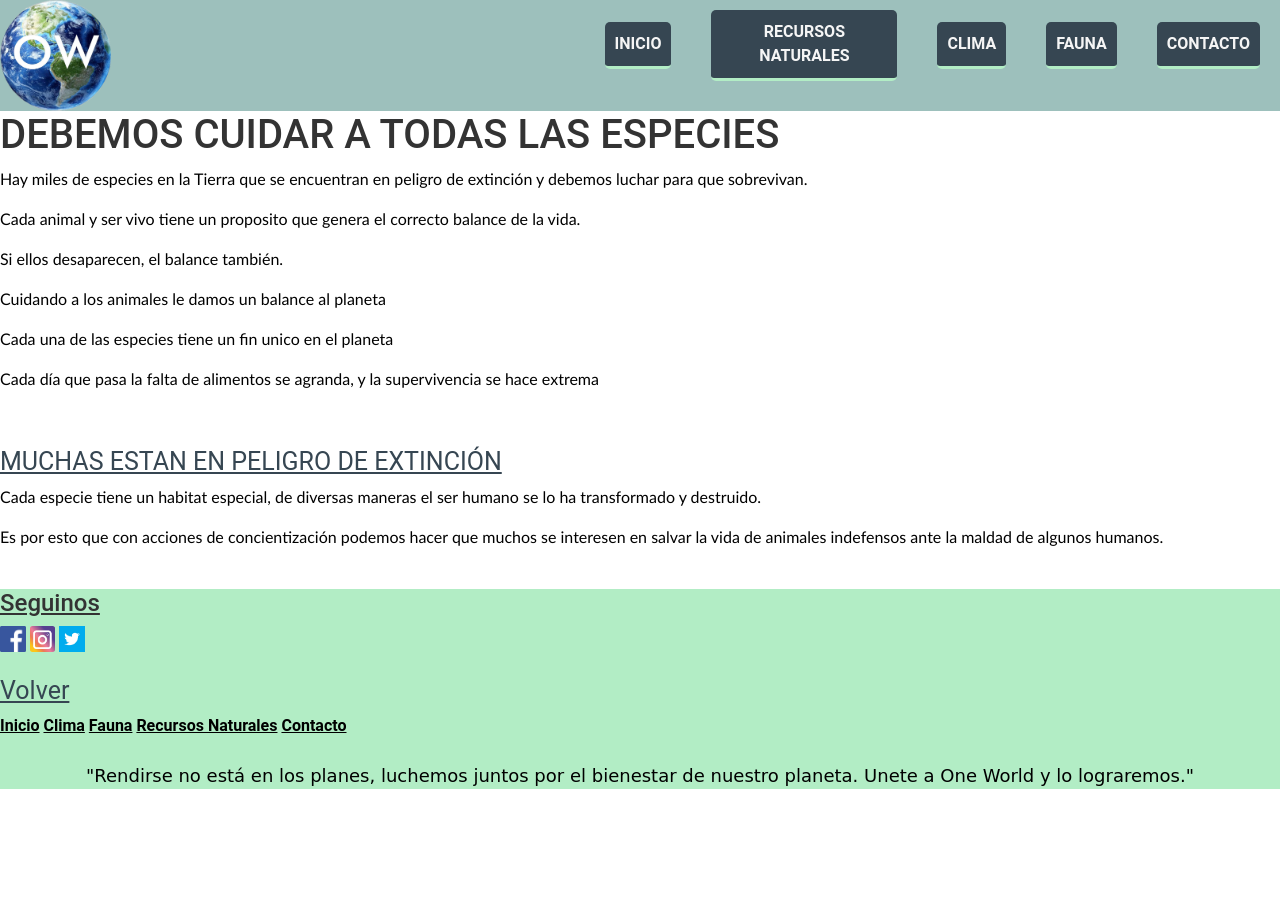
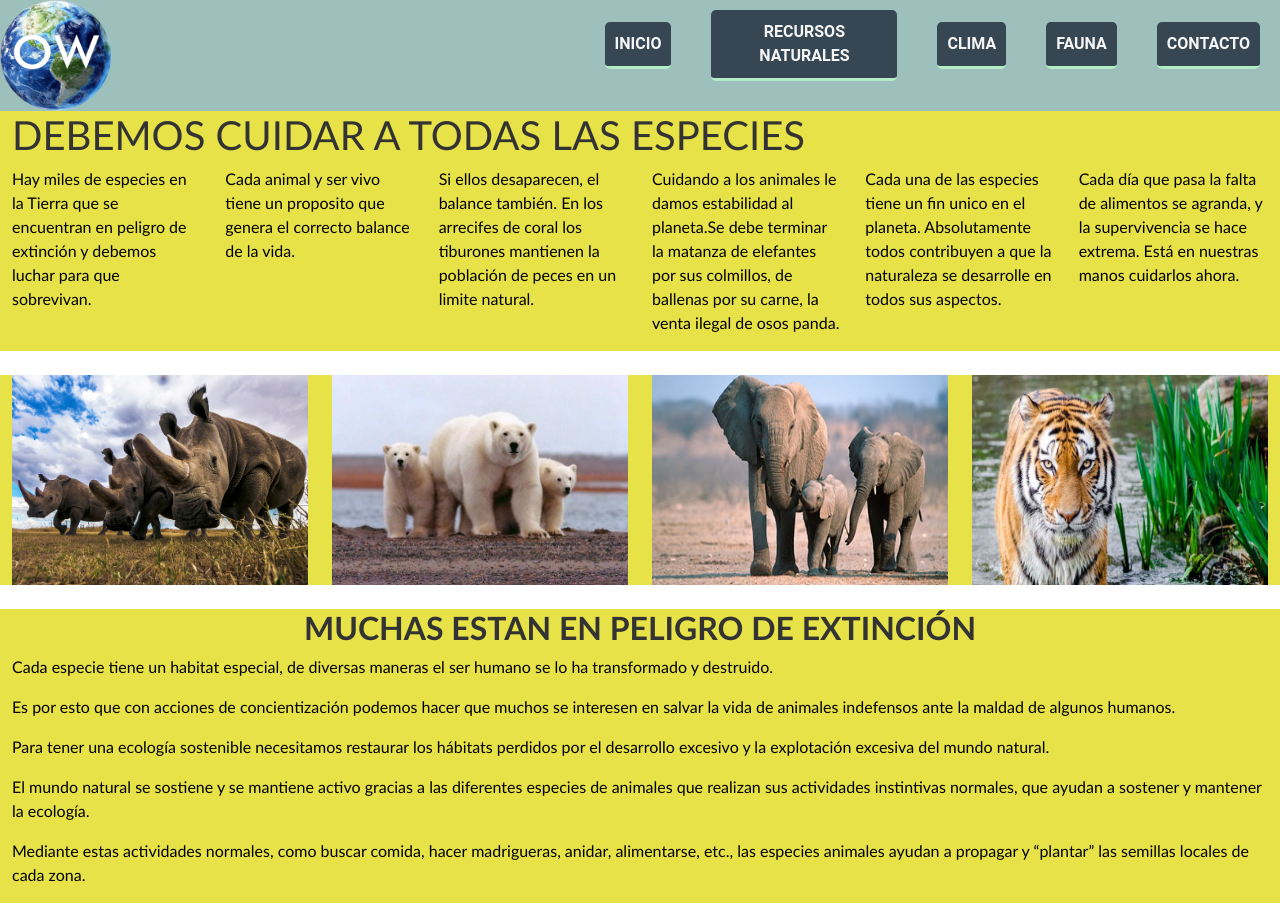
Before and after one commit to ramiromp4/Avances-de-proyecto-final, a website: page html/fauna.html in a window 1280 px wide. Shown: the top 906 px of the page. Before the commit the page ends 805 px from the top, so only its background shows below. Drawn offline with nearby package versions, Linux system fonts and the light colour scheme.

Commit message:
algunos detalles mas

```diff
--- a/html/fauna.html
+++ b/html/fauna.html
@@ -28,25 +28,51 @@
             <li><a href="contacto.html">CONTACTO</a></li>
         </ul>
     </header>
-    <main>
+    <main class="container-fluid">
         <h1>DEBEMOS CUIDAR A TODAS LAS ESPECIES</h1>
-        <p>Hay miles de especies en la Tierra que se encuentran en peligro de extinción y debemos luchar para que
-            sobrevivan.</p>
-        <p>Cada animal y ser vivo tiene un proposito que genera el correcto balance de la vida.</p>
-        <p>Si ellos desaparecen, el balance también.</p>
-        <p>Cuidando a los animales le damos un balance al planeta</p>
-        <p>Cada una de las especies tiene un fin unico en el planeta</p>
-        <p>Cada día que pasa la falta de alimentos se agranda, y la supervivencia se hace extrema</p>
-        <img src="./ocean.jpg" alt="">
-        <h2></h2>
-        <p></p>
-        <h3>MUCHAS ESTAN EN PELIGRO DE EXTINCIÓN</h3>
-        <p>Cada especie tiene un habitat especial, de diversas maneras el ser humano se lo ha transformado y destruido.
-        </p>
-        <p>Es por esto que con acciones de concientización podemos hacer que muchos se interesen en salvar la vida de
-            animales indefensos ante la maldad de algunos humanos.</p>
-        <img src="./panda.jpg" alt="">
+        <div class="row">
+            <p class="col-2">Hay miles de especies en la Tierra que se encuentran en peligro de extinción y debemos
+                luchar para que
+                sobrevivan.</p>
+            <p class="col-2">Cada animal y ser vivo tiene un proposito que genera el correcto balance de la vida.</p>
+            <p class="col-2">Si ellos desaparecen, el balance también. En los arrecifes de coral los tiburones mantienen
+                la población de peces en un limite natural.</p>
+            <p class="col-2">Cuidando a los animales le damos estabilidad al planeta.Se debe terminar la matanza de
+                elefantes por sus colmillos, de ballenas por su carne, la venta ilegal de osos panda.</p>
+            <p class="col-2">Cada una de las especies tiene un fin unico en el planeta. Absolutamente todos contribuyen
+                a que la naturaleza se desarrolle en todos sus aspectos.</p>
+            <p class="col-2">Cada día que pasa la falta de alimentos se agranda, y la supervivencia se hace extrema.
+                Está en nuestras manos cuidarlos ahora.</p>
+        </div>
     </main>
+    <br>
+    <div class="container-fluid">
+        <div class="row">
+            <img src="../imagenes/exrino.jpg" class="col-3" alt="">
+            <img src="../imagenes/exosopolar.jpg" class="col-3" alt="">
+            <img src="../imagenes/exelefantedos.jpg" class="col-3" alt="">
+            <img src="../imagenes/extigre.jpg" class="col-3" alt="">
+        </div>
+    </div>
+    <br>
+    <div class="container-fluid">
+        <h2>MUCHAS ESTAN EN PELIGRO DE EXTINCIÓN</h2>
+        <div class="row">
+            <p>Cada especie tiene un habitat especial, de diversas maneras el ser humano se lo ha transformado y
+                destruido.
+            </p>
+            <p>Es por esto que con acciones de concientización podemos hacer que muchos se interesen en salvar la vida
+                de
+                animales indefensos ante la maldad de algunos humanos.</p>
+            <p>Para tener una ecología sostenible necesitamos restaurar los hábitats perdidos por el desarrollo excesivo
+                y la explotación excesiva del mundo natural.</p>
+            <p>El mundo natural se sostiene y se mantiene activo gracias a las diferentes especies de animales que
+                realizan sus actividades instintivas normales, que ayudan a sostener y mantener la ecología.</p>
+            <p>Mediante estas actividades normales, como buscar comida, hacer madrigueras, anidar, alimentarse, etc.,
+                las especies animales ayudan a propagar y “plantar” las semillas locales de cada zona.</p>
+        </div>
+    </div>
+<br>
     <footer>
 
         <h4>Seguinos</h4>
@@ -65,9 +91,10 @@
             <a href="recursosnaturales.html">Recursos Naturales</a>
             <a href="contacto.html">Contacto</a>
         </div>
-        <br>
-        <div>
-            <p>"Rendirse no está en los planes, luchemos juntos por el bienestar de nuestro planeta. Unete a One World y
+
+        <div class="container-fluid bg-light text-center p-3">
+            <p class="small">"Rendirse no está en los planes, luchemos juntos por el bienestar de nuestro planeta. Unete
+                a One World y
                 lo lograremos."</p>
         </div>
     </footer>
--- a/scss/secciones/_inicio.scss
+++ b/scss/secciones/_inicio.scss
@@ -24,7 +24,7 @@ p{
         color: $opalo;
     }
     &:hover{
-        background-color: greenyellow;
+        background-color: $opalo;
     }
 }
 
```
Also changed, not shown: html/clima.html (+47 -13 lines), html/contacto.html (+4 -3 lines), html/inicio.html (+3 -3 lines), html/recursosnaturales.html (+5 -4 lines), index.html (+4 -4 lines), css/style.css, imagenes/exelefantedos.jpg (added), imagenes/exosopolar.jpg (added), imagenes/exrino.jpg (added), imagenes/extigre.jpg (added), imagenes/huracanes.jpg (added), imagenes/incendios.jpg (added), imagenes/incendiosverde.jpg (added), imagenes/sequia.jpg (added).
